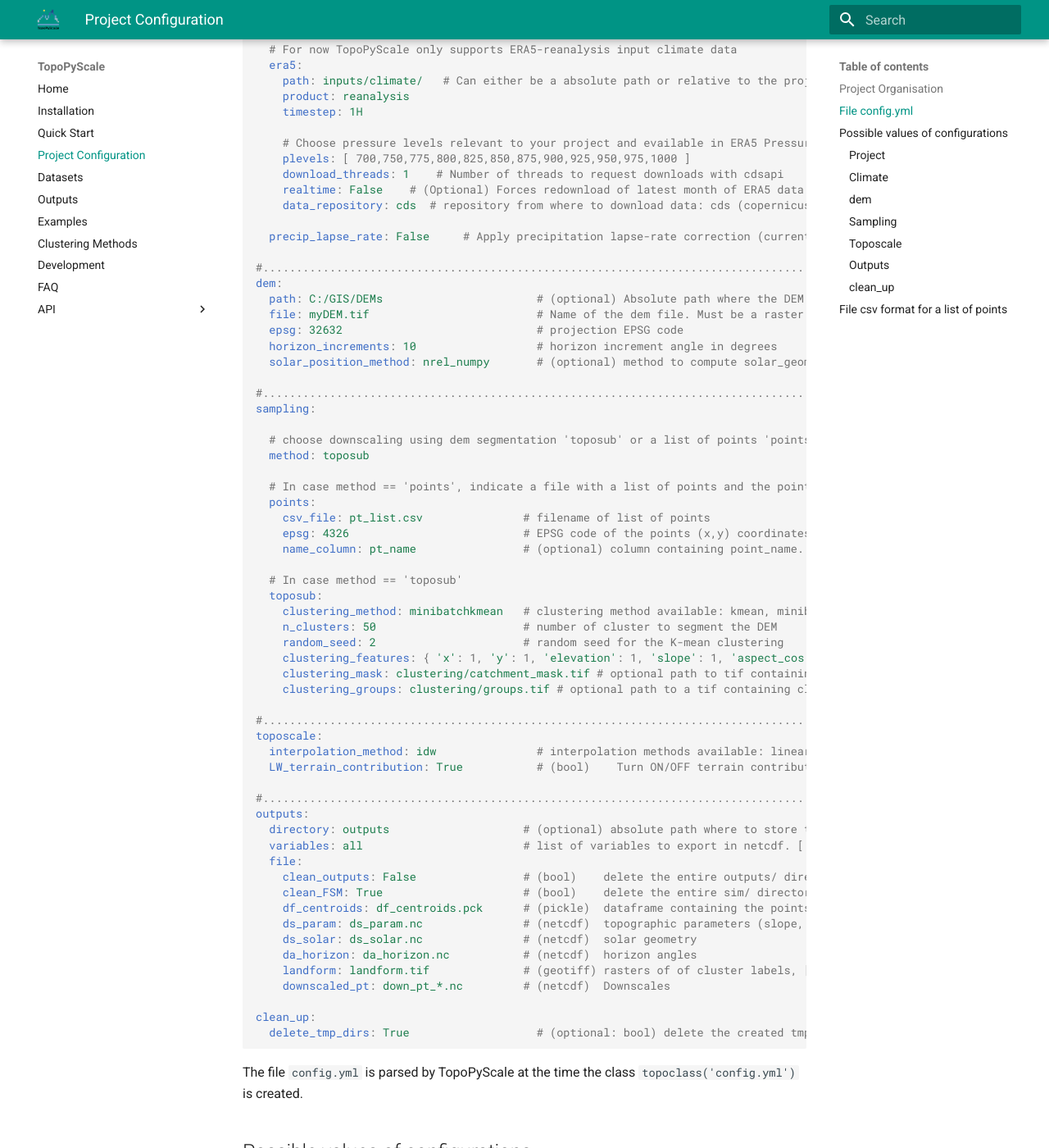
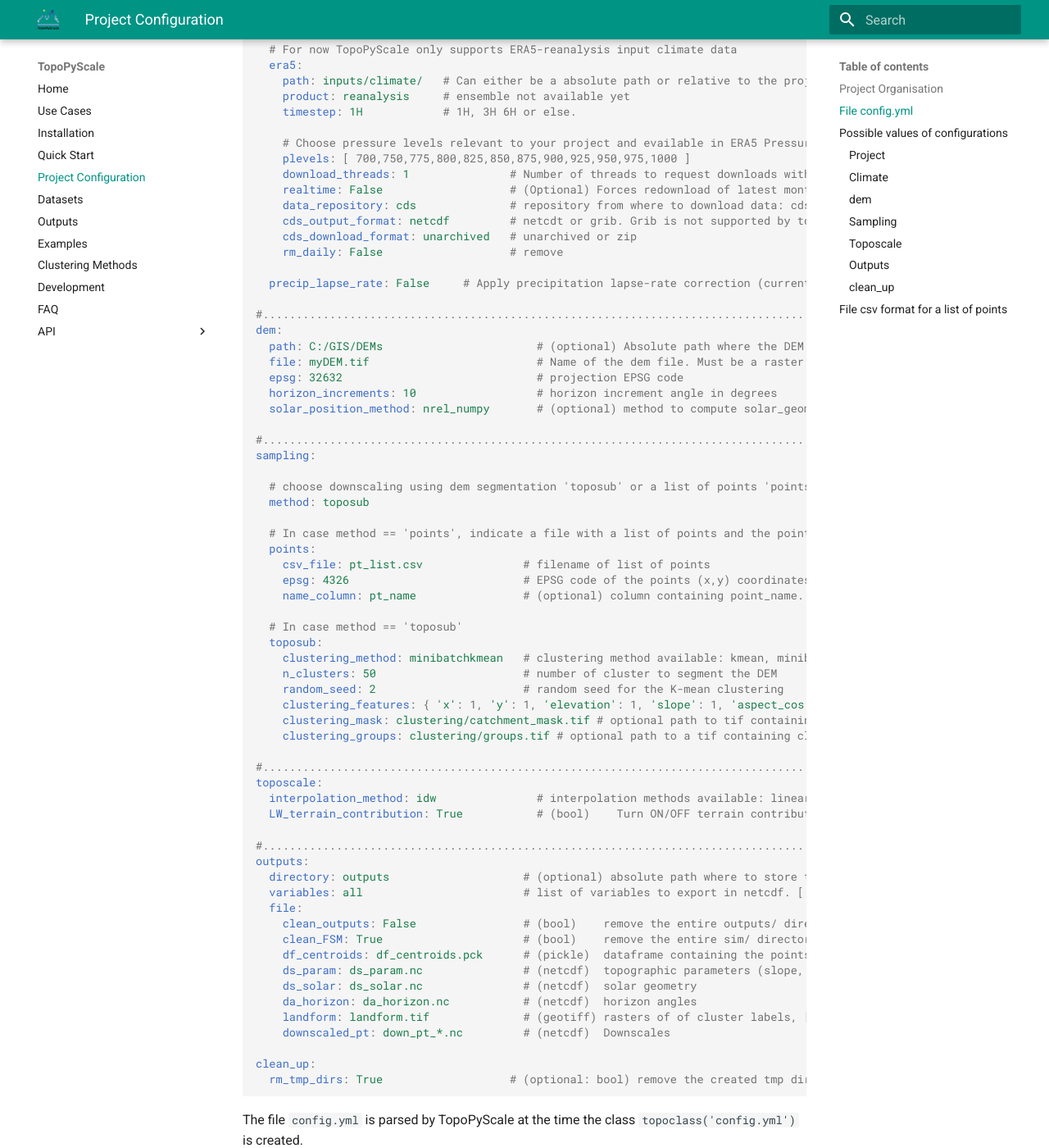
Before and after one commit to ArcticSnow/TopoPyScale, an MkDocs documentation site: the page built from doc/docs/03_configurationFile.md, in a window 1280 px wide and 1400 px high, scrolled down 1444 px. Shown: the whole window at 82% size. Built offline with MkDocs 1.6.1 and Material for MkDocs 9.7.7, drawn with Linux system fonts in a browser that asks for light colours; some of the changed text lies outside the part shown.

Commit message:
update documentation

````diff
--- a/doc/docs/03_configurationFile.md
+++ b/doc/docs/03_configurationFile.md
@@ -63,14 +63,17 @@ climate:
   # For now TopoPyScale only supports ERA5-reanalysis input climate data
   era5:
     path: inputs/climate/   # Can either be a absolute path or relative to the project directory
-    product: reanalysis
-    timestep: 1H
+    product: reanalysis     # ensemble not available yet
+    timestep: 1H            # 1H, 3H 6H or else.
 
     # Choose pressure levels relevant to your project and evailable in ERA5 Pressure Levels
     plevels: [ 700,750,775,800,825,850,875,900,925,950,975,1000 ]
-    download_threads: 1    # Number of threads to request downloads with cdsapi
-    realtime: False    # (Optional) Forces redownload of latest month of ERA5 data upon each run of code (allows daily updates for realtime applications)
-    data_repository: cds  # repository from where to download data: cds (copernicus official ERA5), google_cloud_storage (Google archive of ERA5)
+    download_threads: 1               # Number of threads to request downloads with cdsapi
+    realtime: False                   # (Optional) Forces redownload of latest month of ERA5 data upon each run of code (allows daily updates for realtime applications)
+    data_repository: cds              # repository from where to download data: cds (copernicus official ERA5), google_cloud_storage (Google archive of ERA5)
+    cds_output_format: netcdf         # netcdt or grib. Grib is not supported by topoclass
+    cds_download_format: unarchived   # unarchived or zip
+    rm_daily: False                   # remove
 
   precip_lapse_rate: False     # Apply precipitation lapse-rate correction (currently valid for Northern Hemisphere only)
 
@@ -113,8 +116,8 @@ outputs:
   directory: outputs                    # (optional) absolute path where to store the final downscaled products.
   variables: all                        # list of variables to export in netcdf. ['t','p','SW']. Default None or all
   file:
-    clean_outputs: False                # (bool)    delete the entire outputs/ directory prior to downscaling
-    clean_FSM: True                     # (bool)    delete the entire sim/ directory
+    clean_outputs: False                # (bool)    remove the entire outputs/ directory prior to downscaling
+    clean_FSM: True                     # (bool)    remove the entire sim/ directory
     df_centroids: df_centroids.pck      # (pickle)  dataframe containing the points of interest with their topographic features
     ds_param: ds_param.nc               # (netcdf)  topographic parameters (slope, aspect, etc.)
     ds_solar: ds_solar.nc               # (netcdf)  solar geometry
@@ -123,7 +126,7 @@ outputs:
     downscaled_pt: down_pt_*.nc         # (netcdf)  Downscales
 
 clean_up:
-  delete_tmp_dirs: True                   # (optional: bool) delete the created tmp directories after downscaling?
+  rm_tmp_dirs: True                   # (optional: bool) remove the created tmp directories after downscaling?
 ```
 
 The file `config.yml` is parsed by TopoPyScale at the time the class `topoclass('config.yml')` is created.
@@ -160,6 +163,9 @@ The file `config.yml` is parsed by TopoPyScale at the time the class `topoclass(
 | plevels           | [700,800,900,1000] | y        | array           | Indicate ERA5 pressure level to use. The lower pressure level must be higher than the highest elevation of the DEM |
 | download_threads  | 12                 | y        | integer         | Number of downloading threads to use                                                                    |
 | data_repository  | google_cloud_storage | y        | string         | Indicate which data repositoryt to download data from: 'cds or google_cloud_storage                  |
+| cds_output_format  | netcdf | n       | string         | indicate file format CDS will deliver. netcdf or grib|
+| cds_download_format  | unarchived | n       | string         | indicate download format CDS will deliver. unarchived or zip|
+| rm_daily  | False | n       | string         | remove or not daily downloads. To save storage after download|
 | realtime          | False              | n        | True, False     | Upon each new run of code redownloads latest month (ERA5T) to obtain daily updates of partial months.              |
 | precip_lapse_rate | True               | y        | True, False     | Apply precipitation lapse rate                                                                                     |
 
--- a/doc/mkdocs.yml
+++ b/doc/mkdocs.yml
@@ -4,6 +4,7 @@ site_author: Simon Filhol, Joel Fiddes
 copyright: GNU GPL3
 nav:
     - Home: index.md
+    - Use Cases: 00_use_cases.md
     - Installation: 01_install.md
     - Quick Start: 02_quickstart.md
     - Project Configuration: 03_configurationFile.md
````
Also changed, not shown: doc/docs/00_use_cases.md (added, +21 -0 lines), doc/docs/index.md (+0 -29 lines).
